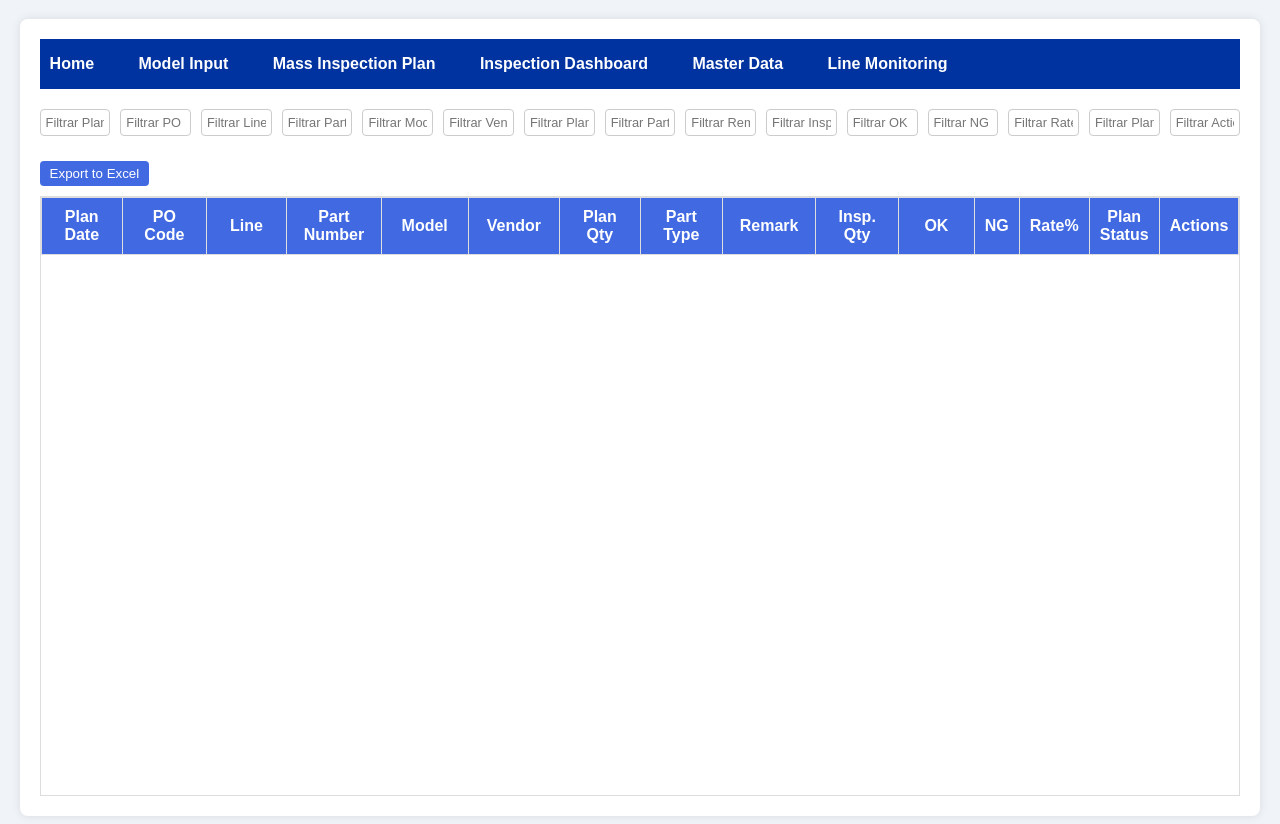
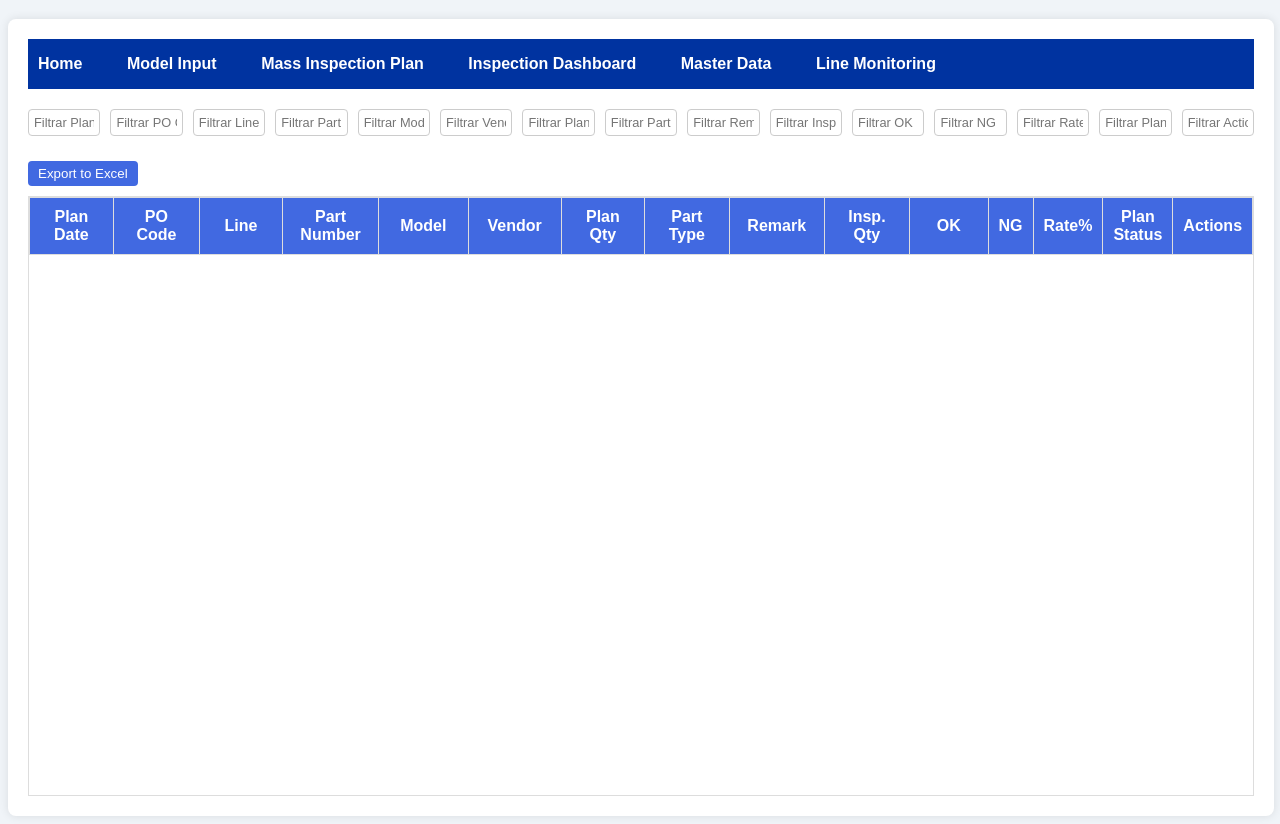
Before and after one commit to JuniorFreitas16/mips-final, a website: page mass-inspection-plan-list.html in a window 1280 px wide. Shown: the part 61-885 px from the top of the page. Drawn offline with Linux system fonts and the light colour scheme; a script that the page names is missing.

Commit message:
Atualizar o list.css

```diff
--- a/list.css
+++ b/list.css
@@ -32,7 +32,7 @@ body {
 }
 
 .container {
-  width: 95%;
+  width: 97%;
   margin: auto;
   padding: 20px;
   background-color: #ffffff;
```
